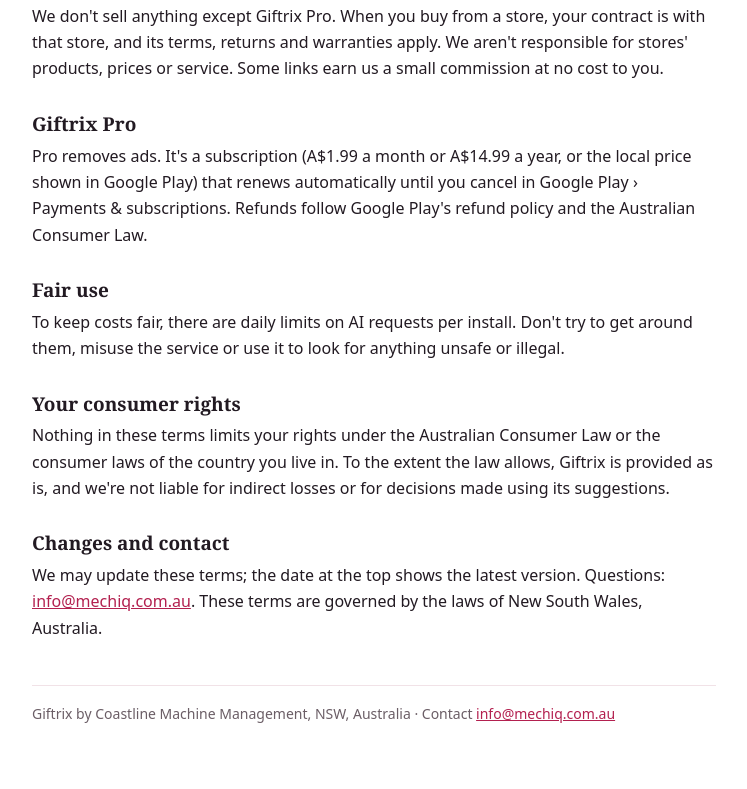
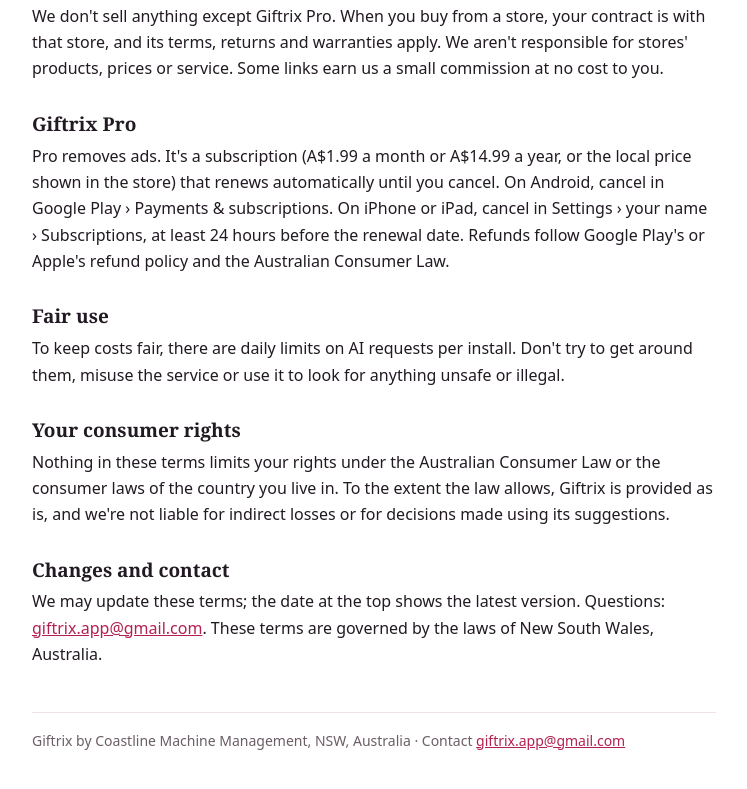
Before and after one commit to mickfazl-ai/orgpic-legal, a plain HTML site: page giftrix/terms.html in a window 1280 px wide. Shown: the part 443-1232 px from the top of the page, without its empty margins (266-1013 px from the left). Drawn offline with Linux system fonts and the light colour scheme.

Commit message:
Giftrix: contact giftrix.app@gmail.com; App Store cancellation in terms
Co-Authored-By: Claude Opus 5.5 <noreply@anthropic.com>
Claude-Session: https://claude.ai/code/session_01NamBagjvatebzwvrxP9A7U

```diff
--- a/giftrix/terms.html
+++ b/giftrix/terms.html
@@ -19,12 +19,12 @@ footer{margin-top:44px;padding-top:16px;border-top:1px solid var(--line);color:v
 <h2>Buying from stores</h2>
 <p>We don't sell anything except Giftrix Pro. When you buy from a store, your contract is with that store, and its terms, returns and warranties apply. We aren't responsible for stores' products, prices or service. Some links earn us a small commission at no cost to you.</p>
 <h2>Giftrix Pro</h2>
-<p>Pro removes ads. It's a subscription (A$1.99 a month or A$14.99 a year, or the local price shown in Google Play) that renews automatically until you cancel in Google Play › Payments &amp; subscriptions. Refunds follow Google Play's refund policy and the Australian Consumer Law.</p>
+<p>Pro removes ads. It's a subscription (A$1.99 a month or A$14.99 a year, or the local price shown in the store) that renews automatically until you cancel. On Android, cancel in Google Play › Payments &amp; subscriptions. On iPhone or iPad, cancel in Settings › your name › Subscriptions, at least 24 hours before the renewal date. Refunds follow Google Play's or Apple's refund policy and the Australian Consumer Law.</p>
 <h2>Fair use</h2>
 <p>To keep costs fair, there are daily limits on AI requests per install. Don't try to get around them, misuse the service or use it to look for anything unsafe or illegal.</p>
 <h2>Your consumer rights</h2>
 <p>Nothing in these terms limits your rights under the Australian Consumer Law or the consumer laws of the country you live in. To the extent the law allows, Giftrix is provided as is, and we're not liable for indirect losses or for decisions made using its suggestions.</p>
 <h2>Changes and contact</h2>
-<p>We may update these terms; the date at the top shows the latest version. Questions: <a href="mailto:info@mechiq.com.au">info@mechiq.com.au</a>. These terms are governed by the laws of New South Wales, Australia.</p>
-<footer>Giftrix by Coastline Machine Management, NSW, Australia · Contact <a href="mailto:info@mechiq.com.au">info@mechiq.com.au</a></footer>
+<p>We may update these terms; the date at the top shows the latest version. Questions: <a href="mailto:giftrix.app@gmail.com">giftrix.app@gmail.com</a>. These terms are governed by the laws of New South Wales, Australia.</p>
+<footer>Giftrix by Coastline Machine Management, NSW, Australia · Contact <a href="mailto:giftrix.app@gmail.com">giftrix.app@gmail.com</a></footer>
 </main></body></html>
```
Also changed, not shown: giftrix/index.html (+1 -1 lines), giftrix/licences.html (+1 -1 lines), giftrix/privacy.html (+2 -2 lines).
